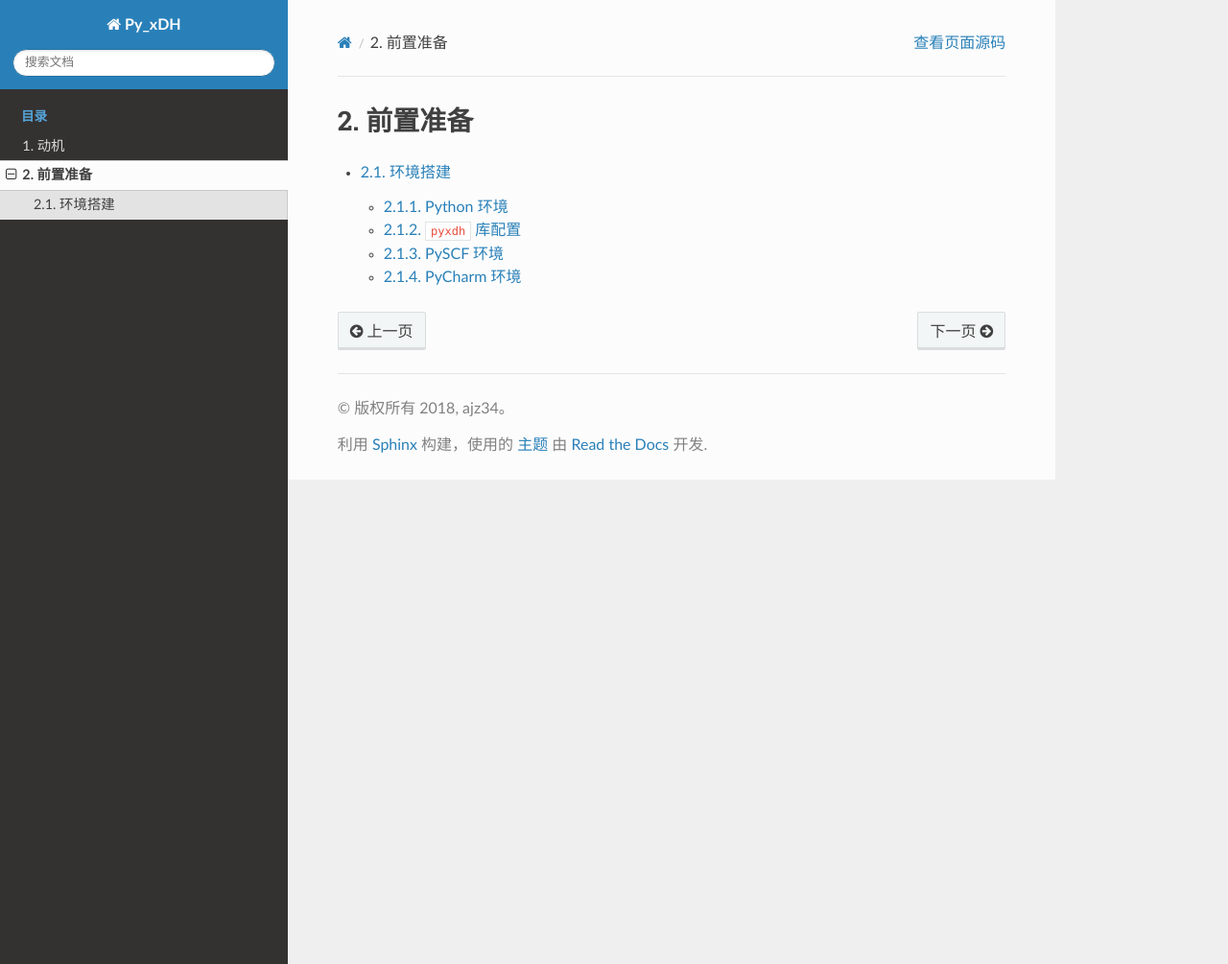
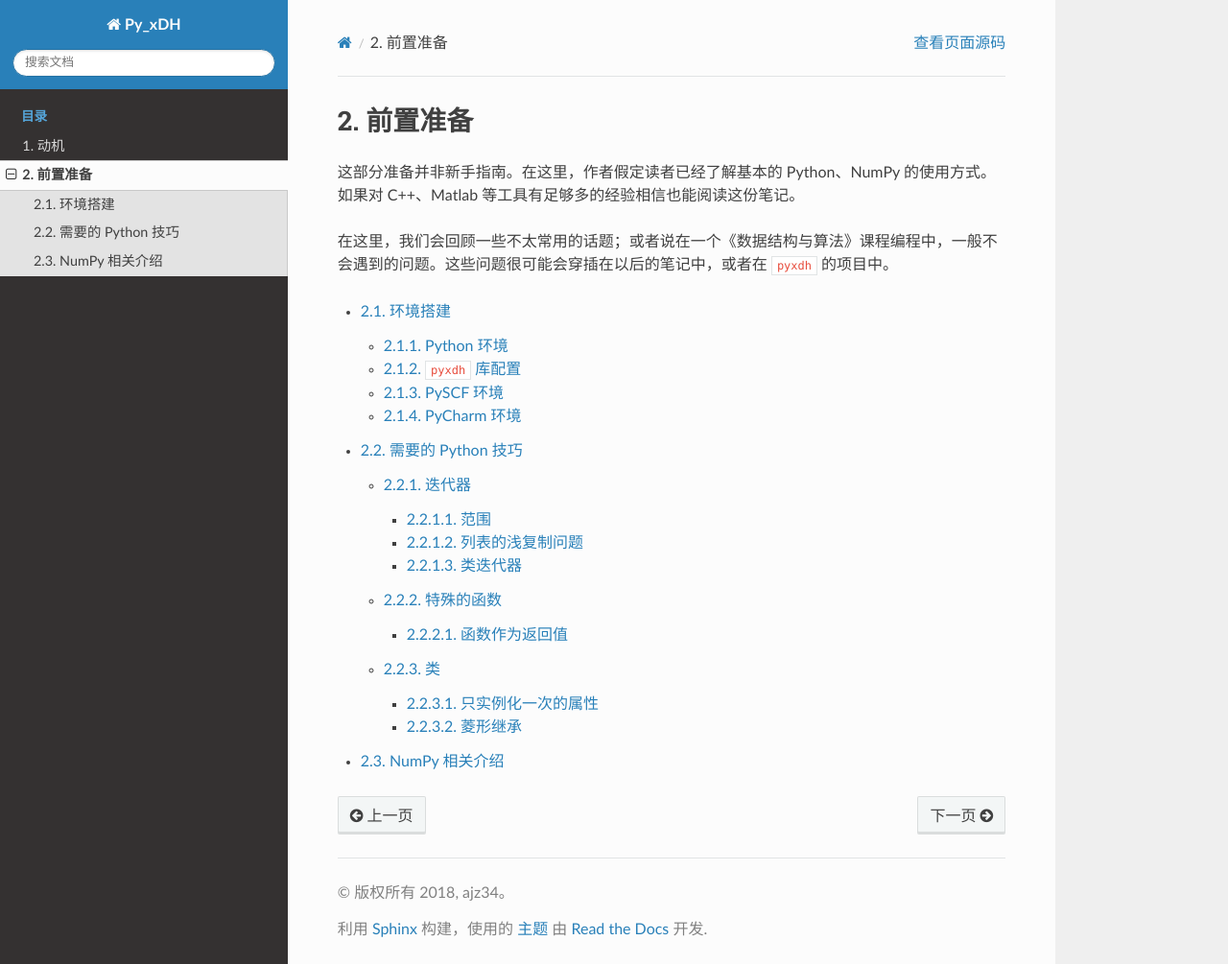
Before and after one commit to ajz34/Py_xDH, a Sphinx documentation site: the page built from docs/source/intro/intro.rst, in a window 1280 px wide and 1005 px high. Shown: the whole window at 96% size. Built offline with Sphinx 7.4.7 and the Read the Docs theme 2.0.0, drawn with Linux system fonts in a browser that asks for light colours.

```diff
--- a/docs/source/intro/intro.rst
+++ b/docs/source/intro/intro.rst
@@ -1,6 +1,12 @@
 前置准备
 ========
+
+这部分准备并非新手指南。在这里，作者假定读者已经了解基本的 Python、NumPy 的使用方式。如果对 C++、Matlab 等工具有足够多的经验相信也能阅读这份笔记。
+
+在这里，我们会回顾一些不太常用的话题；或者说在一个《数据结构与算法》课程编程中，一般不会遇到的问题。这些问题很可能会穿插在以后的笔记中，或者在 :code:`pyxdh` 的项目中。
 
 .. toctree::
 
    build_environment
+   intro_python
+   intro_numpy
```
Also changed, not shown: docs/source/intro/intro_numpy.ipynb (added), docs/source/intro/intro_python.ipynb.
